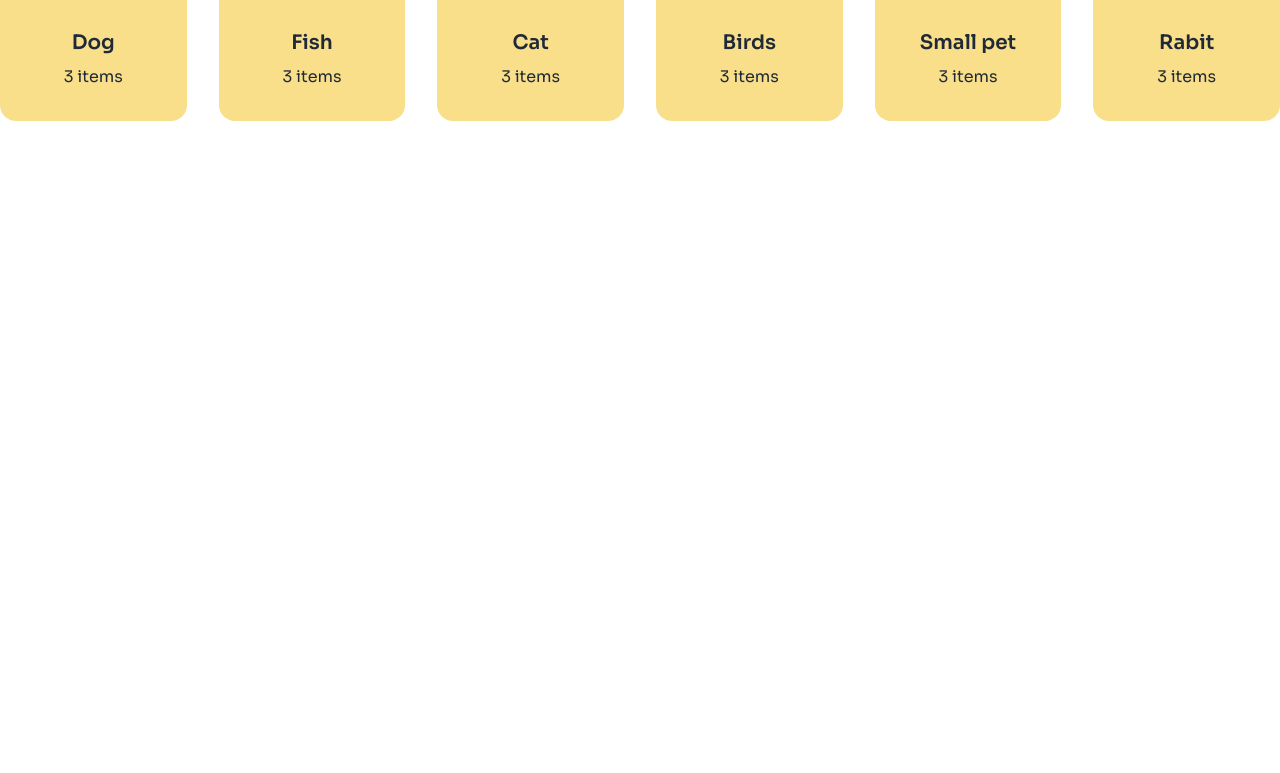
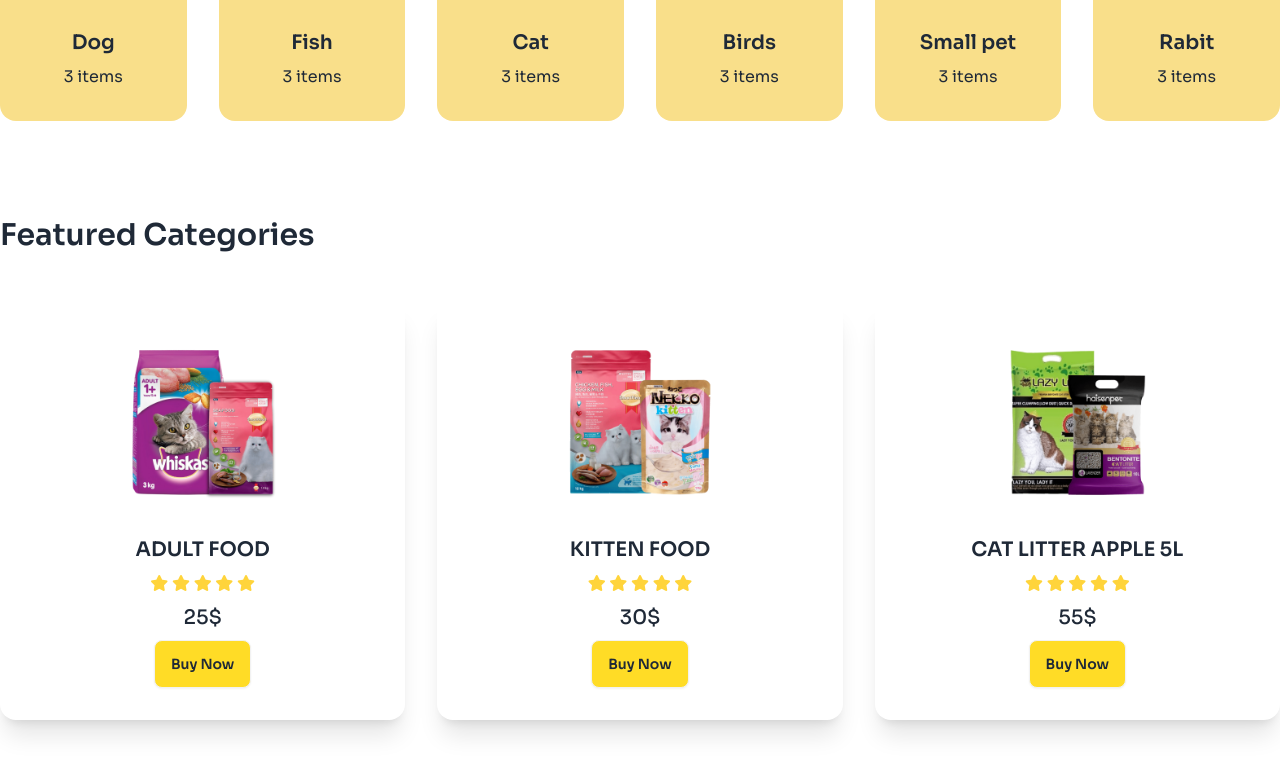
Before and after one commit to rabbykhan920/Browse4Pets, a plain HTML site: page index.html in a window 1280 px wide. Shown: the part 387-1160 px from the top of the page. Before the commit the page ends 800 px from the top, so only its background shows below. Drawn offline with nearby package versions, Linux system fonts and the light colour scheme; a web font is replaced by a local one.

Commit message:
added Featured Categories

```diff
--- a/index.html
+++ b/index.html
@@ -117,6 +117,7 @@
   </header>
    <!-- header end -->
     <!-- main start -->
+     <!-- Browse By Categories -->
     <main class="md:container md:mx-auto">
        <section class="lg:my-24 md:my-16 my-10">
            <!-- heading -->
@@ -219,7 +220,95 @@
           </div>
            <!-- items -->
     </section>
+     <!-- Browse By Categories -->
+      <!-- Featured Categories -->
+     <section class="lg:my-24 md:my-16 my-10">
+           <!-- heading -->
+           <div class="">
+            <h3 class="lg:text-3xl md:text-2xl text-xl font-semibold">Featured Categories</h3>
+           </div>
+           <!-- heading -->
+           <!-- items -->
+           <div class="mt-[48px] grid lg:grid-cols-3 md:grid-cols-2 lg:gap-8 md:gap-4 gap-2">
+            <!-- card-1 -->
+            <div class="card shadow-xl">
+              <figure class="px-10 pt-10">
+                <img
+                  src="img/1718325770.png"
+                  alt=""
+                  class="w-1/2 rounded-xl" />
+              </figure>
+              <div class="card-body items-center text-center">
+                <h2 class="card-title">ADULT FOOD</h2>
+                <div class="">
+                  <i class="fa-solid fa-star" style="color: #FFD43B;"></i>
+                  <i class="fa-solid fa-star" style="color: #FFD43B;"></i>
+                  <i class="fa-solid fa-star" style="color: #FFD43B;"></i>
+                  <i class="fa-solid fa-star" style="color: #FFD43B;"></i>
+                  <i class="fa-solid fa-star" style="color: #FFD43B;"></i>
 
+                </div>
+                <p class="text-xl font-medium">25$</p>
+                <div class="card-actions">
+                  <a class="btn bg-[#FFDC26] hover:bg-[#FFDC26]">Buy Now</a>
+                </div>
+              </div>
+            </div>
+            <!-- card-1 -->
+            <!-- card-2 -->
+            <div class="card shadow-xl">
+              <figure class="px-10 pt-10">
+                <img
+                  src="img/kf.png"
+                  alt=""
+                  class="w-1/2 rounded-xl" />
+              </figure>
+              <div class="card-body items-center text-center">
+                <h2 class="card-title">KITTEN FOOD</h2>
+                <div class="">
+                  <i class="fa-solid fa-star" style="color: #FFD43B;"></i>
+                  <i class="fa-solid fa-star" style="color: #FFD43B;"></i>
+                  <i class="fa-solid fa-star" style="color: #FFD43B;"></i>
+                  <i class="fa-solid fa-star" style="color: #FFD43B;"></i>
+                  <i class="fa-solid fa-star" style="color: #FFD43B;"></i>
+
+                </div>
+                <p class="text-xl font-medium">30$</p>
+                <div class="card-actions">
+                  <a class="btn bg-[#FFDC26] hover:bg-[#FFDC26]">Buy Now</a>
+                </div>
+              </div>
+            </div>
+            <!-- card-2 -->
+            <!-- card-3 -->
+            <div class="card shadow-xl">
+              <figure class="px-10 pt-10">
+                <img
+                  src="img/cl.png"
+                  alt=""
+                  class="w-1/2 rounded-xl" />
+              </figure>
+              <div class="card-body items-center text-center">
+                <h2 class="card-title">CAT LITTER APPLE 5L</h2>
+                <div class="">
+                  <i class="fa-solid fa-star" style="color: #FFD43B;"></i>
+                  <i class="fa-solid fa-star" style="color: #FFD43B;"></i>
+                  <i class="fa-solid fa-star" style="color: #FFD43B;"></i>
+                  <i class="fa-solid fa-star" style="color: #FFD43B;"></i>
+                  <i class="fa-solid fa-star" style="color: #FFD43B;"></i>
+
+                </div>
+                <p class="text-xl font-medium">55$</p>
+                <div class="card-actions">
+                  <a class="btn bg-[#FFDC26] hover:bg-[#FFDC26]">Buy Now</a>
+                </div>
+              </div>
+            </div>
+            <!-- card-3 -->
+          </div>
+           <!-- items -->
+    </section>
+      <!-- Featured Categories -->
     </main>
     <!-- main start -->
 </body>
```
Also changed, not shown: img/1718325770.png (added), img/cl.png (added), img/kf.png (added).
